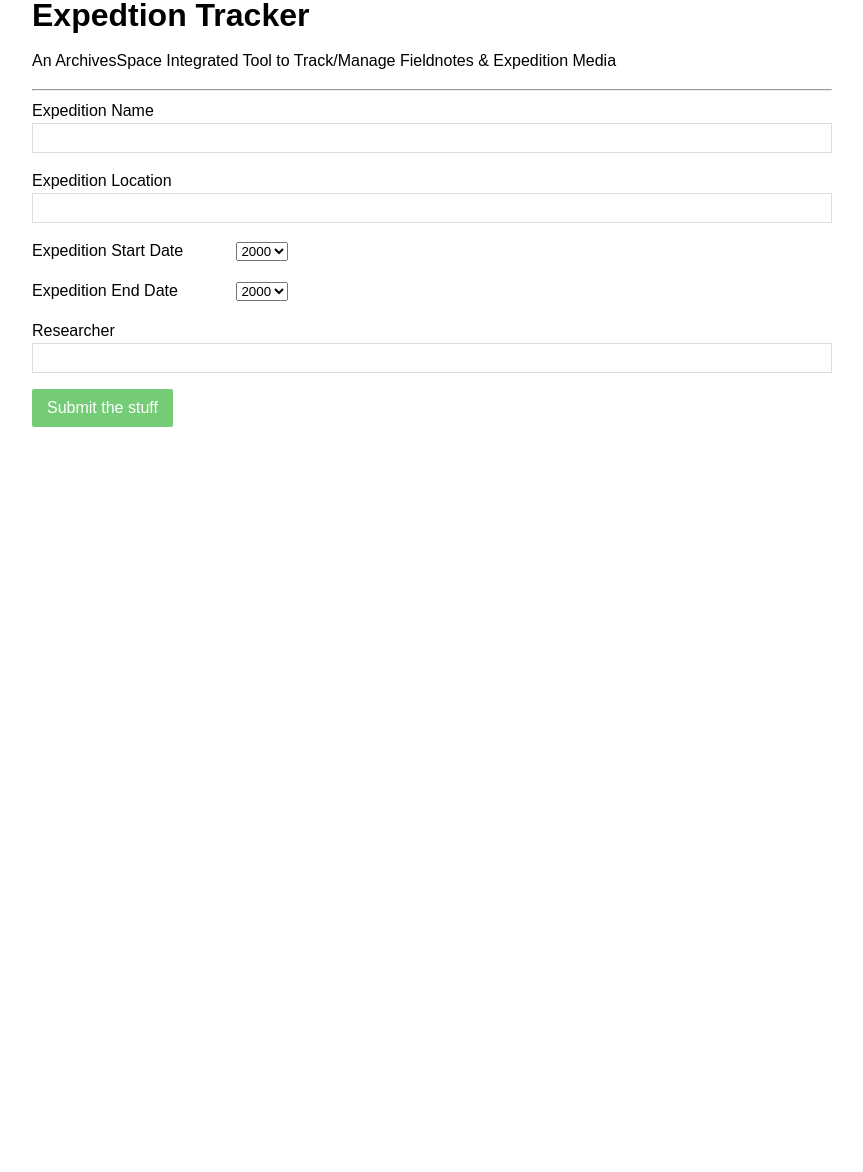
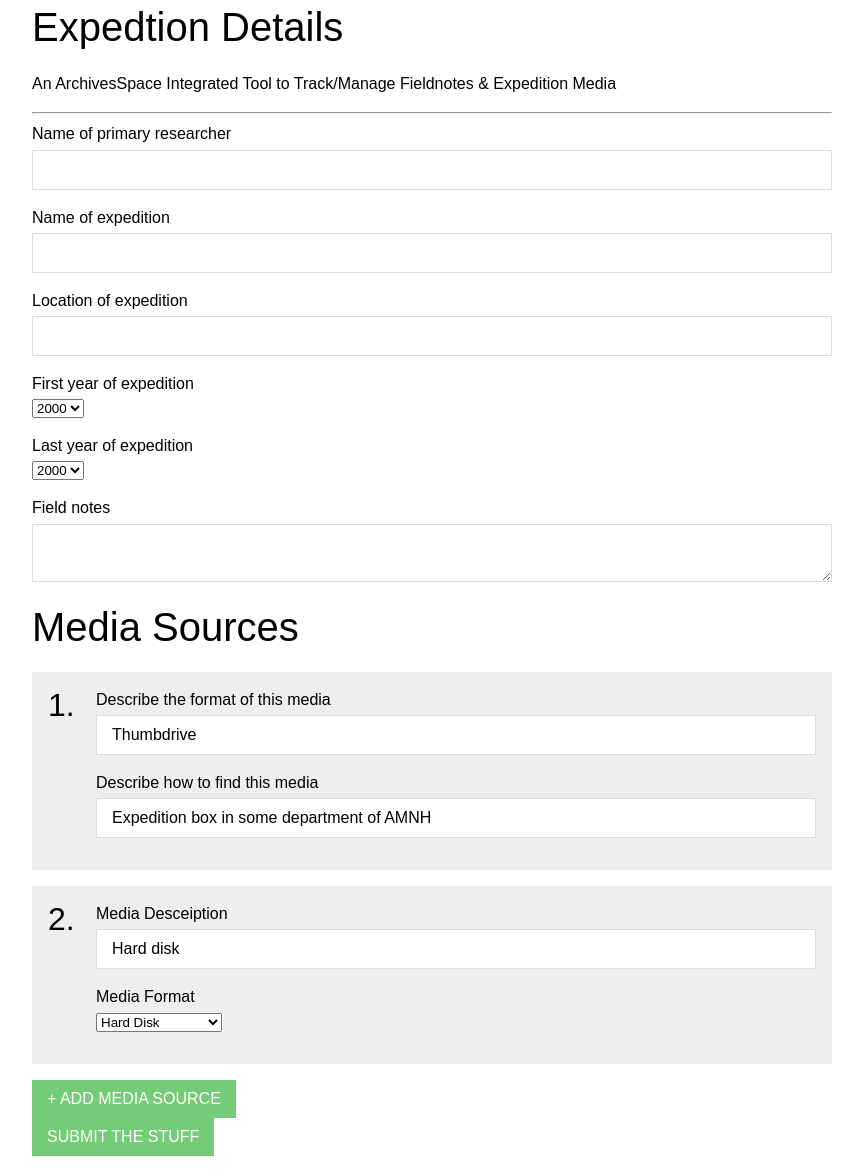
Before and after one commit to HackTheStacks/OctopusGardenExpeditionTracker, a website: page index.html in a window 1280 px wide. Shown: the part 850-2022 px from the top of the page, without its empty margins (208-1071 px from the left). Before the commit the page ends 1293 px from the top, so only its background shows below. Drawn offline with nearby package versions, Linux system fonts and the light colour scheme.

Commit message:
no message

```diff
--- a/index.html
+++ b/index.html
@@ -4,6 +4,9 @@
 	<link rel="stylesheet" href="style/forms.css" type="text/css"></style>
 	<link rel="stylesheet" href="style/slides.css" type="text/css"></style>
 	<script src="js/vendor/jquery/dist/jquery.js"></script>
+	<script src="js/vendor/chosen/chosen.jquery.js"></script>
+	<script src="js/vendor/validatejs/validate.js"></script>
+	<script src="js/forms.js"></script>
 	<script src="js/bootstrap.js"></script>
 </head>
 <body>
@@ -18,24 +21,30 @@
 		<p>Open science research from the field</p>
 		<button>Add your expedition</button>
 	</div>
-	<main>
+	<main class="form">
 
-		<h1>Expedtion Tracker</h1>
+
+		<form>
+			<section>
+				<h2>Expedtion Details</h2>
 				<p>
 					An ArchivesSpace Integrated Tool to Track/Manage Fieldnotes & Expedition Media
 				</p>
 				<hr>
-		<form>
 				<div class="input">
-				<label for="expeditionName">Expedition Name</label>
+					<label for="expeditionName">Name of primary researcher</label>
+					<input type="text" name="creator">
+				</div>
+				<div class="input">
+					<label for="expeditionName">Name of expedition</label>
 					<input type="text" name="expeditionName">
 				</div>
 				<div class="input">
-				<label for="expeditionName">Expedition Location</label>
+					<label for="expeditionName">Location of expedition</label>
 					<input type="text" name="creator">
 				</div>
 				<div class="input">
-				<label for="expeditionName">Expedition Start Date</label>
+					<label for="expeditionName">First year of expedition</label>
 					<select name="expeditionStartDate">
 						<option>2000</option>
 						<option>2001</option>
@@ -47,7 +56,7 @@
 					<select>
 				</div>
 				<div class="input">
-				<label for="expeditionName">Expedition End Date</label>
+					<label for="expeditionName">Last year of expedition</label>
 					<select name="expeditionEndDate">
 						<option>2000</option>
 						<option>2001</option>
@@ -59,9 +68,49 @@
 					<select>
 				</div>
 				<div class="input">
-				<label for="expeditionName">Researcher</label>
-				<input type="text" name="creator">
+					<label for="expeditionName">Field notes</label>
+					<textarea></textarea>
 				</div>
+			</section>
+
+			<section>
+				<h2>Media Sources</h2>
+				<div class="media">
+					<span class="number">1.</span>
+					<div class="input">
+						<label>Describe the format of this media</label>
+						<input type="text" name="media[0][format]" value="Thumbdrive">
+					</div>
+					<div class="input">
+						<label>Describe how to find this media</label>
+						<input type="text" name="media[0][format]" value="Expedition box in some department of AMNH">
+					</div>
+				</div>
+				<div class="media">
+					<span class="number">2.</span>
+					<div class="input">
+						<label>Media Desceiption</label>
+						<input type="text" name="media[0][format]" value="Hard disk">
+					</div>
+					<div class="input">
+						<label>Media Format</label>
+						<select>
+							<optgroup label="Digital">
+								<option>Hard Disk</option>
+								<option>Thumb Drive</option>
+								<option>Other</option>
+							</optgroup>
+							<optgroup label="Physical">
+								<option>Printed images</option>
+								<option>Book</option>
+								<option>Notes</option>
+							</optgroup>
+						</select>
+					</div>
+				</div>
+				<button class="full-width-button">+ add media source</button>
+			</section>
+
 			<div class="input">
 				<button type="submit">Submit the stuff</button>
 			</div>
--- /dev/null
+++ b/js/forms.js
@@ -0,0 +1,32 @@
+function setupFormValidation(){
+    var validator = new FormValidator('example_form', [{
+        name: 'req',
+        display: 'required',
+        rules: 'required'
+    }, {
+        name: 'alphanumeric',
+        rules: 'alpha_numeric'
+    }, {
+        name: 'password',
+        rules: 'required'
+    }, {
+        name: 'password_confirm',
+        display: 'password confirmation',
+        rules: 'required|matches[password]'
+    }, {
+        name: 'email',
+        rules: 'valid_email',
+        depends: function() {
+            return Math.random() > .5;
+        }
+    }, {
+        name: 'minlength',
+        display: 'min length',
+        rules: 'min_length[8]'
+    }], function(errors, event) {
+        if (errors.length > 0) {
+            console.log(errors);
+        }
+    });
+}
+setupFormValidation();
--- a/style/forms.css
+++ b/style/forms.css
@@ -1,9 +1,15 @@
+form{
+	width: 80%;
+	max-width: 800px;
+	margin:0 auto;
+	padding-top: 2em;
+}
 label{
-	width: 200px;
-	display: inline-block;
+	display: block;
+	margin-bottom: 0.2em;
 }
-input[type=text]{
-	padding:5px 10px;
+input[type=text], textarea{
+	padding:10px 15px;
 	font-family: sans-serif;
 	border:1px solid #ddd;
 	font-size: 1em;
@@ -20,9 +26,20 @@ button{
 	background: #75cc77;
 	border: none;
 	padding: 10px 15px;
-	border-radius: 2px;
 	transition: .2s;
+	text-transform: uppercase;
 }
 button:hover{
 	background-color: #5aaf5c;
 }
+.media{
+	background: #eee;
+	margin-bottom: 1em;
+	padding: 1em 1em 1em 4em;
+}
+.media span.number{
+	font-size: 2em;
+	position: absolute;
+	margin-left:-1.5em;
+	margin-top:5px;
+}
--- a/style/main.css
+++ b/style/main.css
@@ -4,9 +4,7 @@ body{
 	padding: 0;
 	margin: 0;
 }
-main{
-	width: 80%;
-	max-width: 800px;
-	margin:0 auto;
-	padding-top: 2em;
+h2{
+	font-size: 2.5em;
+	font-weight: normal;
 }
--- a/style/slides.css
+++ b/style/slides.css
@@ -1,7 +1,7 @@
 .slide-overlay{
 	position: absolute;
 	top: 20%;
-	left: 20%;
+	left: 15%;
 	color: #fff;
 }
 .slide-overlay .logo{
@@ -18,7 +18,10 @@
 }
 .slide-overlay h1{
 	font-weight: normal;
-	font-size: 3em;
+	font-size: 4em;
+}
+.slide-overlay p{
+	font-size: 1.5em;
 }
 .slide-container{
 	width:100%;
@@ -29,32 +32,32 @@
 	position: absolute;
 	height: 100%;
 	width: 100%;
-	transition: opacity 4s;
+	transition: opacity .5s;
 	opacity: 1;
 }
 .slide-1{
-	animation: xfade 30s 20s infinite;
+	animation: xfade 30s linear 20s infinite;
 	background-image: url(../img/expedition-slides/slide-1.jpg);
 }
 .slide-2{
-	animation: xfade 30s 10s infinite;
+	animation: xfade 30s linear 10s infinite;
 	background-image: url(../img/expedition-slides/slide-2.jpg);
 }
 .slide-3{
-	animation: xfade 30s 0s infinite;
+	animation: xfade 30s linear 0s infinite;
 	background-image: url(../img/expedition-slides/slide-3.jpg);
 }
 @keyframes xfade{
    0%{
       opacity: 1;
    }
-   10.5% {
+   47% {
       opacity:1;
    }
-   12.5%{
+   50%{
       opacity: 0;
    }
-   98% {
+   97% {
       opacity:0;
    }
    100% {
```
Lines whose indentation alone changed are shown as unchanged.
